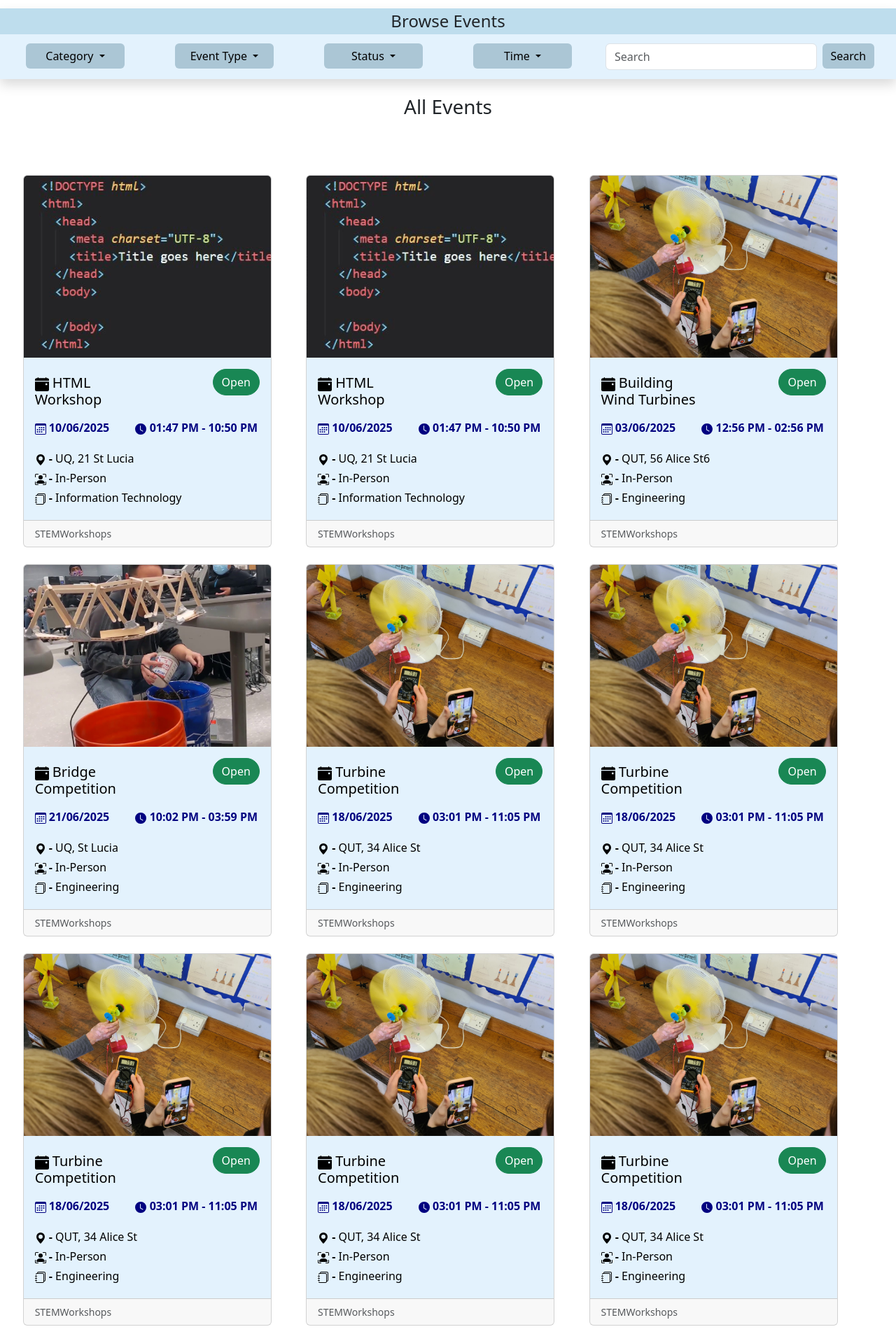
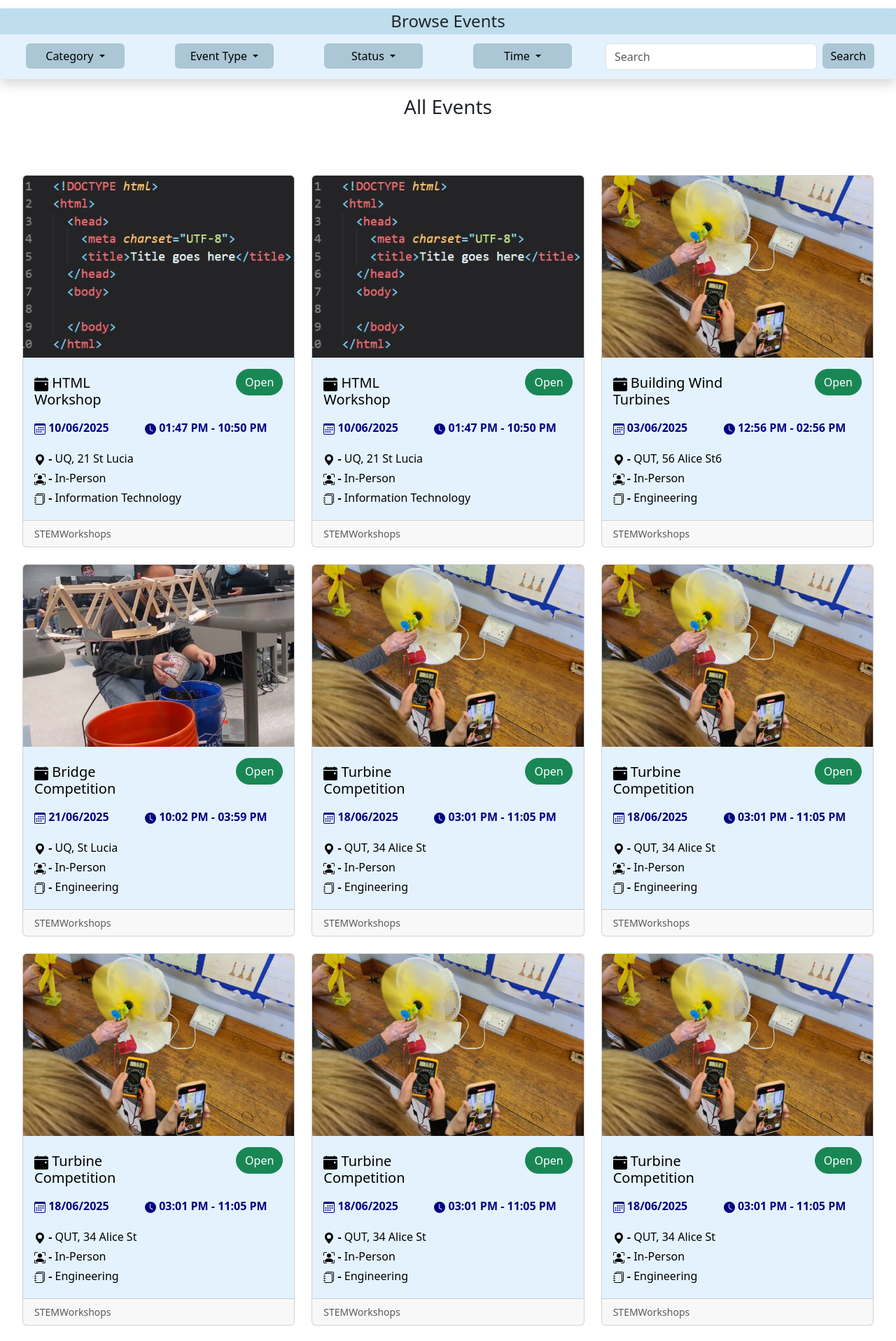
Before and after one commit to AkashDesh1211/iab207-a3-group25, a Flask app: page / in a window 1280 px wide. Shown: the part 913-2829 px from the top of the page at 70% size. Run offline with Flask 3, Linux system fonts and the light colour scheme; data comes from the database, SQL or seed files in the repository; some libraries are stand-ins or nearby versions.

Commit message:
edit index.html to fix cards

```diff
--- a/STEMWorkshops/templates/index.html
+++ b/STEMWorkshops/templates/index.html
@@ -305,7 +305,8 @@
 
 
     <div class="d-flex justify-content-center">
-      <div class="row row-cols-md-3 g-4 m-2">
+      <div class="container-fluid">
+      <div class="row row-cols-lg-3 row-cols-md-2 row-cols-sm-1 row-cols-1 g-4 m-2">
         {% for event in events %}
         {% if
             (not category or event.STEM_category == category) and
@@ -442,4 +443,5 @@
         </div>
         {%endif %}
       {% endfor %}
+      </div>
   {% endblock %}
```
